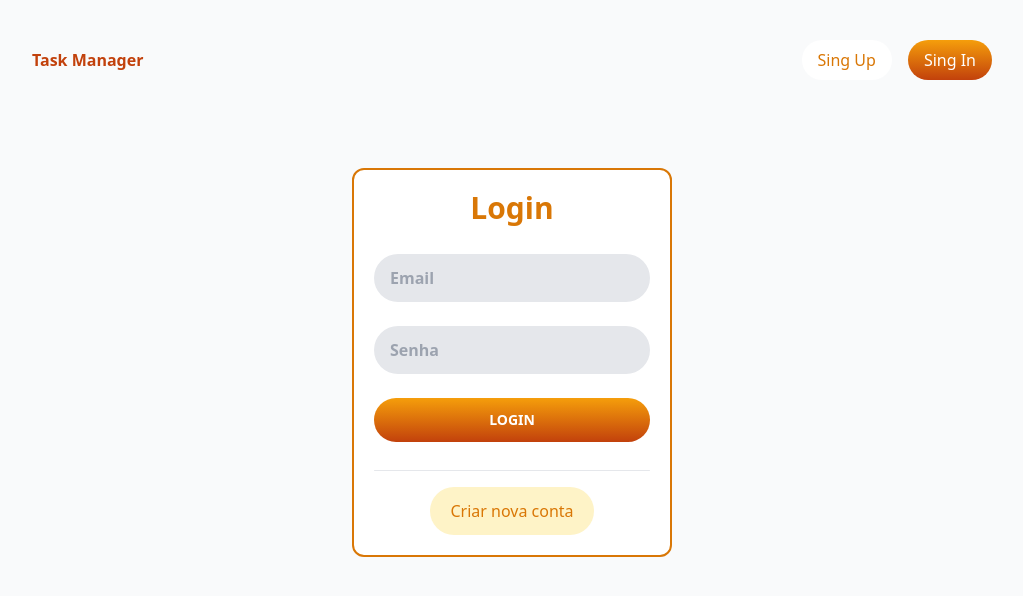
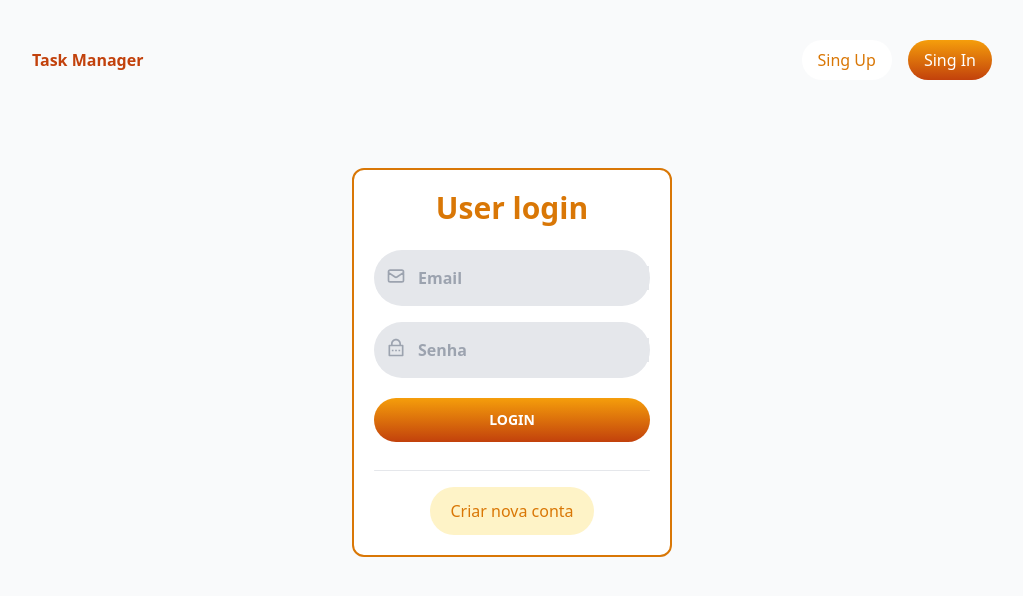
Before and after one commit to joaomacaoli/task-manager-web, a Next.js app: page / in a window 1280 px wide. Shown: the top 596 px of the page, without its empty margins (128-1151 px from the left). Built offline with nearby package versions, Linux system fonts and the light colour scheme; no server answers.

Commit message:
update login form. add icons e change title.

```diff
--- a/src/components/login.tsx
+++ b/src/components/login.tsx
@@ -1,16 +1,34 @@
 import Link from "next/link";
+import { HiOutlineMail } from "react-icons/hi";
+import { RiLockPasswordLine } from "react-icons/ri";
 
 export default function Login() {
   return (
     <section className="bg-white border-2 border-amber-600 rounded-xl max-w-80 mx-auto p-5">
       <div className="pb-4">
         <form className="flex flex-col items-center w-full">
-          <h1 className="font-bold text-3xl text-amber-600 pb-4">Login</h1>
-          <p className="py-1 m-2 w-full">
-            <input type="email" name="username" placeholder="Email" className="bg-gray-200 placeholder:text-gray-400 placeholder:font-semibold px-4 py-3 rounded-full w-full" />
+          <h1 className="font-bold text-3xl text-amber-600 pb-4">User login</h1>
+          <p className="py-4 px-3 m-2 w-full bg-gray-200 flex gap-3 rounded-full">
+            <label htmlFor="form-login-email" className="text-xl text-gray-400">
+              <HiOutlineMail />
+            </label>
+            <input
+              id="form-login-email"
+              type="email"
+              name="username"
+              placeholder="Email"
+              className="bg-gray-200 placeholder:text-gray-400 placeholder:font-semibold outline-none" />
           </p>
-          <p className="py-1 m-2 w-full">
-            <input type="password" name="password" placeholder="Senha" className="bg-gray-200 placeholder:text-gray-400 placeholder:font-semibold px-4 py-3 rounded-full w-full" />
+          <p className="py-4 px-3 m-2 w-full bg-gray-200 flex gap-3 rounded-full">
+            <label htmlFor="form-login-password" className="text-xl text-gray-400">
+              <RiLockPasswordLine />
+            </label>
+            <input
+              id="form-login-password"
+              type="password"
+              name="password"
+              placeholder="Senha"
+              className="bg-gray-200 placeholder:text-gray-400 placeholder:font-semibold outline-none" />
           </p>
           <p className="py-1 m-2 w-full">
             <input
```
Also changed, not shown: package.json (+5 -4 lines), 1 other file (tests, documents, lock files or other folders).
